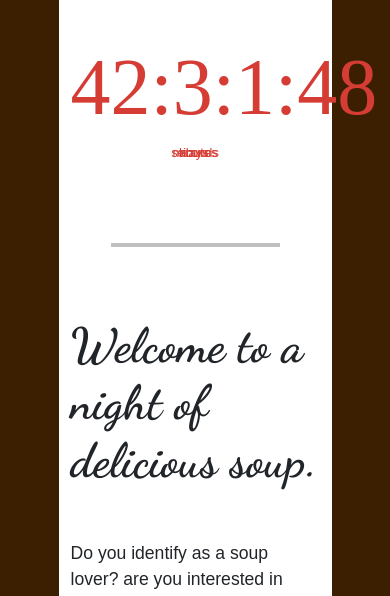
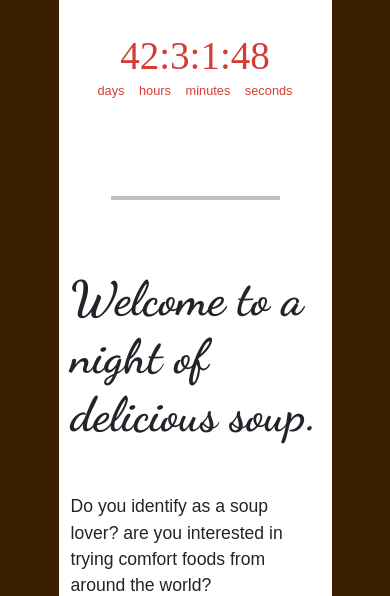
Before and after one commit to NayanaAg/soup-night, a plain HTML site: page index.html in a window 390 px wide. Shown: the part 504-1100 px from the top of the page. Drawn offline with nearby package versions, Linux system fonts and the light colour scheme; a web font is replaced by a local one.

Commit message:
responsive design for countdown timer

```diff
--- a/css/style.css
+++ b/css/style.css
@@ -123,17 +123,25 @@ p {
     font-family: "Gravitas One", serif;
     text-align: center;
     color: #D53D34;
-    font-size: 5em;
     margin-top: 30px;
+    max-width: 100%;
+    font-size: 4vw;
+  }
+
+  @media screen and (max-width:992px) {
+    .countdown-style {
+      font-size: 10vw;
+    }
   }
 
   #countdown-caption-container {
-    text-align: center;
+    display: flex;
+    justify-content: space-evenly;
+    padding: 0% 5%;
   }
 
   .countdown-caption {
     display: inline-block;
-    margin: -20px 50px 0px 50px;
     font-size: 0.8em;
     color: #D53D34;
     margin-top: -20px;
--- a/index.html
+++ b/index.html
@@ -14,7 +14,9 @@
     <!--linking google fonts-->
     <link rel="preconnect" href="https://fonts.googleapis.com">
     <link rel="preconnect" href="https://fonts.gstatic.com" crossorigin>
-    <link href="https://fonts.googleapis.com/css2?family=Arima:wght@100..700&family=Dancing+Script:wght@400..700&family=Gravitas+One&display=swap" rel="stylesheet">
+    <link
+        href="https://fonts.googleapis.com/css2?family=Arima:wght@100..700&family=Dancing+Script:wght@400..700&family=Gravitas+One&display=swap"
+        rel="stylesheet">
 </head>
 
 <body>
@@ -38,25 +40,32 @@
 
         <main>
             <div class="container">
+                <!--countdown with Javascript (see script tag at bottom)-->
                 <div class="row">
                     <div class="col-md-12">
                         <img class="headimage" src="img/soupheader.png" alt="various bowls of soup">
+                    </div>
+                    <div class="col-md-6 offset-md-3">
                         <p class="countdown-style" id="countdown-js"></p>
                         <div id="countdown-caption-container">
-                            <p class="countdown-caption">days</p><p class="countdown-caption">hours</p>
-                            <p class="countdown-caption">minutes</p><p class="countdown-caption">seconds</p>
+                            <p class="countdown-caption">days</p>
+                            <p class="countdown-caption">hours</p>
+                            <p class="countdown-caption">minutes</p>
+                            <p class="countdown-caption">seconds</p>
                         </div>
                         <hr class="divider">
                     </div>
                 </div>
+                <!--countdown end-->
 
                 <div class="row">
-                    <div class="col-md-8 offset-sm-2">
+                    <div class="col-md-8 offset-md-2">
                         <h1>Welcome to a night of delicious soup.</h1>
                         <p>Do you identify as a soup lover? are you interested in trying comfort foods from around the
                             world?</p>
 
-                        <p id="highlight">Join me and my friends for our first ever Soup Night on November 5th at 7pm.</p>
+                        <p id="highlight">Join me and my friends for our first ever Soup Night on November 5th at 7pm.
+                        </p>
 
                         <p>We will each bring a large pot of our favourite soup for the rest of the group to try, and
                             together we can argue about our shared soup tier list. There will also be soup trivia,
@@ -81,7 +90,7 @@
         var countDownDate = new Date("Nov 5, 2024 19:00:00").getTime();
 
         // Update the count down every 1 second
-var x = setInterval(function() {
+        var x = setInterval(function () {
 
             // Get today's date and time
             var now = new Date().getTime();
@@ -97,7 +106,7 @@ var seconds = Math.floor((distance % (1000 * 60)) / 1000);
 
             // Output the result in an element with id="demo"
             document.getElementById("countdown-js").innerHTML = days + ":" + hours + ":"
-+ minutes + ":" + seconds ;
+                + minutes + ":" + seconds;
 
             // If the count down is over, write some text
             if (distance < 0) {
```
Also changed, not shown: pages/details.html (+1 -1 lines). Lines whose indentation alone changed are shown as unchanged.
